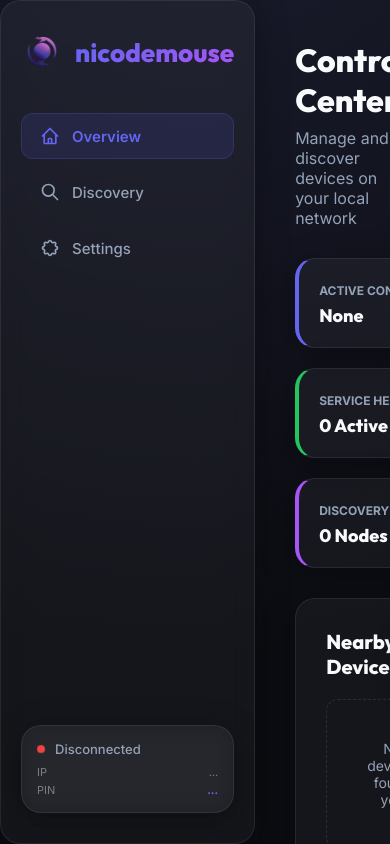
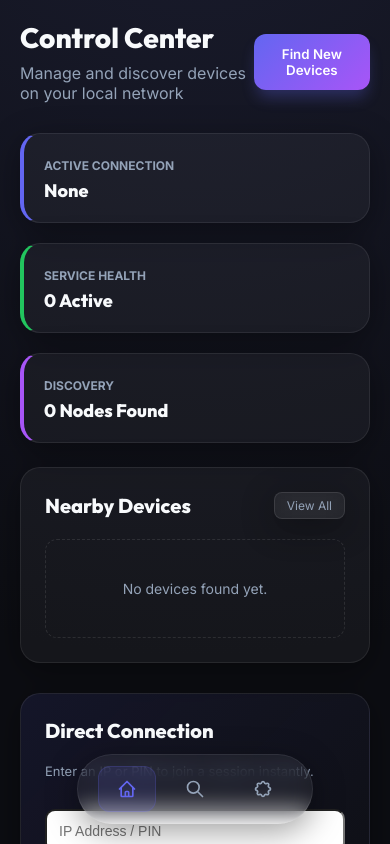
Before and after one commit to rodrigod3v/nicodemous, a React (Vite) app in the folder frontend/: page / in a window 390 px wide. Built offline with nearby package versions, Linux system fonts and the light colour scheme.

Commit message:
feat: Implement initial nicodemouse application with a dashboard, device discovery, control, and settings tabs.

```diff
--- a/frontend/src/components/Dashboard.jsx
+++ b/frontend/src/components/Dashboard.jsx
@@ -49,13 +49,13 @@ const Dashboard = () => {
     };
 
     return (
-        <div className="dashboard-container" style={{ display: 'flex', height: '100vh', width: '100vw' }}>
+        <div className="dashboard-container" style={{ display: 'flex', minHeight: '100vh', width: '100%' }}>
             <Sidebar activeTab={activeTab} onTabChange={setActiveTab} />
 
-            <main style={{ flexGrow: 1, padding: '40px', overflowY: 'auto', display: 'flex', flexDirection: 'column', gap: '30px' }}>
+            <main style={{ flexGrow: 1, padding: 'var(--content-padding)', overflowY: 'auto', display: 'flex', flexDirection: 'column', gap: '30px', transition: 'padding 0.3s ease' }}>
                 <header style={{ display: 'flex', justifyContent: 'space-between', alignItems: 'center' }}>
                     <div>
-                        <h1 style={{ fontSize: '32px', marginBottom: '8px' }}>Control Center</h1>
+                        <h1 style={{ fontSize: '28px', marginBottom: '8px' }}>Control Center</h1>
                         <p style={{ color: 'var(--text-dim)' }}>Manage and discover devices on your local network</p>
                     </div>
                     <button
--- a/frontend/src/components/TabButton.jsx
+++ b/frontend/src/components/TabButton.jsx
@@ -24,7 +24,7 @@ const TabButton = ({ active, onClick, label, icon }) => {
             <svg width="20" height="20" fill="none" stroke="currentColor" viewBox="0 0 24 24" strokeWidth="2">
                 <path strokeLinecap="round" strokeLinejoin="round" d={icon} />
             </svg>
-            {label}
+            <span className="sidebar-label">{label}</span>
         </button>
     );
 };
--- a/frontend/src/components/layout/Sidebar.jsx
+++ b/frontend/src/components/layout/Sidebar.jsx
@@ -6,12 +6,21 @@ const Sidebar = ({ activeTab, onTabChange }) => {
     const { connectionStatus, localIp, sessionRole } = usenicodemouse();
 
     return (
-        <div className="glass" style={{ width: 'var(--sidebar-width)', padding: '30px 20px', display: 'flex', flexDirection: 'column', gap: '10px' }}>
+        <div className="glass sidebar" style={{
+            width: 'var(--sidebar-width)',
+            padding: '30px 20px',
+            display: 'flex',
+            flexDirection: 'column',
+            gap: '10px',
+            transition: 'width 0.3s cubic-bezier(0.4, 0, 0.2, 1)',
+            flexShrink: 0,
+            overflow: 'hidden'
+        }}>
             <div className="brand animate-fade" style={{ fontSize: '26px', fontWeight: '800', marginBottom: '30px', display: 'flex', alignItems: 'center', gap: '12px' }}>
-                <div style={{ width: '42px', height: '42px', display: 'flex', alignItems: 'center', justifyContent: 'center' }}>
+                <div style={{ width: '42px', height: '42px', display: 'flex', alignItems: 'center', justifyContent: 'center', flexShrink: 0 }}>
                     <img src="/logo.png" alt="nicodemouse Logo" style={{ width: '100%', height: '100%', objectFit: 'contain' }} />
                 </div>
-                <span className="gradient-text">nicodemouse</span>
+                <span className="gradient-text sidebar-label">nicodemouse</span>
             </div>
 
             <TabButton active={activeTab === 'overview'} onClick={() => onTabChange('overview')} label="Overview" icon="M3 12l2-2m0 0l7-7 7 7M5 10v10a1 1 0 001 1h3m10-11l2 2m-2-2v10a1 1 0 01-1 1h-3m-6 0a1 1 0 001-1v-4a1 1 0 011-1h2a1 1 0 011 1v4a1 1 0 001 1m-6 0h6" />
--- a/frontend/src/components/tabs/ControlTab.jsx
+++ b/frontend/src/components/tabs/ControlTab.jsx
@@ -77,14 +77,14 @@ const ControlTab = () => {
     ];
 
     return (
-        <div className="animate-fade" style={{ display: 'flex', flexDirection: 'column', gap: '25px' }}>
+        <div className="animate-fade" style={{ display: 'flex', flexDirection: 'column', gap: '24px' }}>
             {/* Control Center Header */}
             <div className="glass" style={{ padding: '30px', position: 'relative', overflow: 'hidden' }}>
                 <div style={{ position: 'absolute', top: '-50px', right: '-50px', width: '200px', height: '200px', background: 'radial-gradient(circle, var(--accent-primary) 0%, transparent 70%)', opacity: '0.05', pointerEvents: 'none' }}></div>
 
-                <div style={{ display: 'flex', justifyContent: 'space-between', alignItems: 'center' }}>
-                    <div style={{ display: 'flex', alignItems: 'center', gap: '25px' }}>
-                        <div style={{ position: 'relative' }}>
+                <div style={{ display: 'flex', justifyContent: 'space-between', alignItems: 'center', flexWrap: 'wrap', gap: '20px' }}>
+                    <div style={{ display: 'flex', alignItems: 'center', gap: '25px', flexWrap: 'wrap' }}>
+                        <div style={{ position: 'relative', flexShrink: 0 }}>
                             <div className="glow-button" style={{ width: '70px', height: '70px', borderRadius: '24px', background: 'rgba(255,255,255,0.03)', border: '1px solid rgba(255,255,255,0.08)' }}>
                                 <svg width="32" height="32" fill="none" stroke="currentColor" viewBox="0 0 24 24" strokeWidth="2"><path strokeLinecap="round" strokeLinejoin="round" d="M9.75 17L9 20l-1 1h8l-1-1-.75-3M3 13h18M5 17h14a2 2 0 002-2V5a2 2 0 00-2-2H5a2 2 0 00-2 2v10a2 2 0 002 2z" /></svg>
                             </div>
@@ -92,21 +92,21 @@ const ControlTab = () => {
                                 <div className="status-pulse" style={{ width: '10px', height: '10px', backgroundColor: '#22c55e' }}></div>
                             </div>
                         </div>
-                        <div>
+                        <div style={{ minWidth: '200px' }}>
                             <span style={{ fontSize: '12px', color: 'var(--accent-primary)', fontWeight: '800', textTransform: 'uppercase', letterSpacing: '0.2em' }}>
                                 {sessionRole === 'controlling' ? 'CONTROLLING SESSION' : 'EXTERNAL ACCESS'}
                             </span>
-                            <h1 style={{ margin: '5px 0 0 0', fontSize: '36px', fontWeight: '800', letterSpacing: '-0.02em' }}>{connectedDevice?.name || 'Remote Host'}</h1>
+                            <h1 style={{ margin: '5px 0 0 0', fontSize: '28px', fontWeight: '800', letterSpacing: '-0.02em', wordBreak: 'break-word' }}>{connectedDevice?.name || 'Remote Host'}</h1>
                         </div>
                     </div>
-                    <button onClick={() => toggleService('disconnect', true)} className="glass-btn" style={{ background: 'rgba(239, 68, 68, 0.08)', color: '#ef4444', border: '1px solid rgba(239, 68, 68, 0.2)', padding: '14px 28px', borderRadius: '14px', fontSize: '14px', fontWeight: '800', transition: 'all 0.2s ease' }}>
+                    <button onClick={() => toggleService('disconnect', true)} className="glass-btn" style={{ background: 'rgba(239, 68, 68, 0.08)', color: '#ef4444', border: '1px solid rgba(239, 68, 68, 0.2)', padding: '12px 24px', borderRadius: '14px', fontSize: '13px', fontWeight: '800', transition: 'all 0.2s ease', whiteSpace: 'nowrap' }}>
                         {sessionRole === 'controlling' ? 'CLOSE SESSION' : 'STOP SHARING'}
                     </button>
                 </div>
             </div>
 
             {/* Service Intelligence Grid */}
-            <div style={{ display: 'grid', gridTemplateColumns: 'repeat(4, 1fr)', gap: '20px' }}>
+            <div style={{ display: 'grid', gridTemplateColumns: 'repeat(auto-fit, minmax(220px, 1fr))', gap: '20px' }}>
                 {services.map(slot => (
                     <div
                         key={slot.id}
@@ -152,7 +152,7 @@ const ControlTab = () => {
             </div>
 
             {sessionRole === 'controlling' ? (
-                <div style={{ display: 'grid', gridTemplateColumns: '1.2fr 1fr', gap: '25px' }}>
+                <div style={{ display: 'grid', gridTemplateColumns: 'repeat(auto-fit, minmax(350px, 1fr))', gap: '25px' }}>
                     {/* Monitor Crossing Setup */}
                     <div className="glass" style={{ padding: '35px', display: 'flex', flexDirection: 'column', gap: '30px' }}>
                         <div style={{ display: 'flex', justifyContent: 'space-between', alignItems: 'center' }}>
--- a/frontend/src/components/tabs/DiscoveryTab.jsx
+++ b/frontend/src/components/tabs/DiscoveryTab.jsx
@@ -28,8 +28,8 @@ const DiscoveryTab = () => {
     };
 
     return (
-        <div className="animate-fade" style={{ display: 'flex', flexDirection: 'column', gap: '30px' }}>
-            <div className="glass" style={{ padding: '30px', display: 'flex', gap: '15px', alignItems: 'center' }}>
+        <div className="animate-fade" style={{ display: 'flex', flexDirection: 'column', gap: '24px' }}>
+            <div className="glass" style={{ padding: '24px', display: 'flex', gap: '15px', alignItems: 'center' }}>
                 <input
                     className="glass-input"
                     placeholder="Direct IP or Pairing Code..."
--- a/frontend/src/components/tabs/OverviewTab.jsx
+++ b/frontend/src/components/tabs/OverviewTab.jsx
@@ -27,7 +27,7 @@ const OverviewTab = ({ onNavigate }) => {
     };
 
     return (
-        <div className="animate-fade" style={{ display: 'flex', flexDirection: 'column', gap: '30px' }}>
+        <div className="animate-fade" style={{ display: 'flex', flexDirection: 'column', gap: '24px' }}>
             {/* Stats Grid */}
             <div style={{ display: 'grid', gridTemplateColumns: 'repeat(auto-fit, minmax(240px, 1fr))', gap: '20px' }}>
                 <div className="glass" style={{ padding: '20px', borderLeft: '4px solid var(--accent-primary)' }}>
@@ -46,9 +46,9 @@ const OverviewTab = ({ onNavigate }) => {
                 </div>
             </div>
 
-            <div style={{ display: 'grid', gridTemplateColumns: '2fr 1fr', gap: '30px' }}>
+            <div className="responsive-split-grid" style={{ display: 'grid', gridTemplateColumns: 'repeat(auto-fit, minmax(300px, 1fr))', gap: '30px' }}>
                 {/* Nearby Devices Preview */}
-                <div className="glass" style={{ padding: '30px', display: 'flex', flexDirection: 'column', gap: '20px' }}>
+                <div className="glass" style={{ padding: '24px', display: 'flex', flexDirection: 'column', gap: '20px' }}>
                     <div style={{ display: 'flex', justifyContent: 'space-between', alignItems: 'center' }}>
                         <h2 style={{ fontSize: '20px', margin: 0 }}>Nearby Devices</h2>
                         <button className="glass" onClick={() => onNavigate('devices')} style={{ fontSize: '12px', padding: '5px 12px', cursor: 'pointer', borderRadius: '8px', background: 'rgba(255,255,255,0.05)', color: 'var(--text-dim)', border: '1px solid rgba(255,255,255,0.1)' }}>View All</button>
@@ -76,7 +76,7 @@ const OverviewTab = ({ onNavigate }) => {
                 </div>
 
                 {/* Quick Join Panel */}
-                <div className="glass" style={{ padding: '30px', display: 'flex', flexDirection: 'column', gap: '20px', background: 'linear-gradient(135deg, rgba(99, 102, 241, 0.1) 0%, rgba(255,255,255,0.01) 100%)' }}>
+                <div className="glass" style={{ padding: '24px', display: 'flex', flexDirection: 'column', gap: '20px', background: 'linear-gradient(135deg, rgba(99, 102, 241, 0.1) 0%, rgba(255,255,255,0.01) 100%)' }}>
                     <h2 style={{ fontSize: '20px', margin: 0 }}>Direct Connection</h2>
                     <p style={{ fontSize: '13px', color: 'var(--text-dim)', margin: 0 }}>Enter an IP or PIN to join a session instantly.</p>
                     <div style={{ display: 'flex', flexDirection: 'column', gap: '12px', marginTop: '10px' }}>
--- a/frontend/src/index.css
+++ b/frontend/src/index.css
@@ -11,7 +11,22 @@
   --text-main: #f8fafc;
   --text-dim: #94a3b8;
   --card-shadow: 0 8px 32px 0 rgba(0, 0, 0, 0.37);
-  --sidebar-width: 280px;
+  --sidebar-width: 260px;
+  --content-padding: 32px;
+}
+
+@media (max-width: 1024px) {
+  :root {
+    --sidebar-width: 80px;
+    --content-padding: 30px;
+  }
+}
+
+@media (max-width: 768px) {
+  :root {
+    --sidebar-width: 0px;
+    --content-padding: 20px;
+  }
 }
 
 * {
@@ -27,7 +42,26 @@ body {
   background: radial-gradient(circle at 50% -20%, #1a1c2e 0%, var(--bg-color) 80%);
   color: var(--text-main);
   min-height: 100vh;
-  overflow: hidden;
+  margin: 0;
+  overflow-x: hidden;
+  overflow-y: auto;
+}
+
+::-webkit-scrollbar {
+  width: 8px;
+}
+
+::-webkit-scrollbar-track {
+  background: transparent;
+}
+
+::-webkit-scrollbar-thumb {
+  background: rgba(255, 255, 255, 0.1);
+  border-radius: 10px;
+}
+
+::-webkit-scrollbar-thumb:hover {
+  background: rgba(255, 255, 255, 0.2);
 }
 
 h1,
@@ -52,6 +86,12 @@ button {
   border: 1px solid var(--glass-border);
   box-shadow: var(--card-shadow);
   border-radius: 20px;
+  transition: all 0.3s cubic-bezier(0.4, 0, 0.2, 1);
+}
+
+.glass:hover {
+  border-color: rgba(255, 255, 255, 0.15);
+  background: rgba(255, 255, 255, 0.06);
 }
 
 .gradient-text {
@@ -129,3 +169,43 @@ button {
 .animate-fade {
   animation: fadeIn 0.6s ease-out forwards;
 }
+
+.sidebar-label {
+  transition: opacity 0.3s ease;
+}
+
+@media (max-width: 1024px) {
+  .sidebar-label {
+    display: none;
+  }
+
+  .sidebar {
+    padding: 30px 10px !important;
+    align-items: center;
+  }
+
+  .brand {
+    justify-content: center;
+    margin-right: 0 !important;
+  }
+}
+
+@media (max-width: 768px) {
+  .sidebar {
+    position: fixed;
+    bottom: 20px;
+    left: 50%;
+    transform: translateX(-50%);
+    width: auto !important;
+    height: 70px !important;
+    flex-direction: row !important;
+    padding: 10px 20px !important;
+    border-radius: 40px !important;
+    z-index: 1000;
+  }
+
+  .brand,
+  .status {
+    display: none !important;
+  }
+}
```
Also changed, not shown: frontend/src/components/tabs/SettingsTab.jsx (+6 -6 lines), 1 other file (tests, documents, lock files or other folders).
